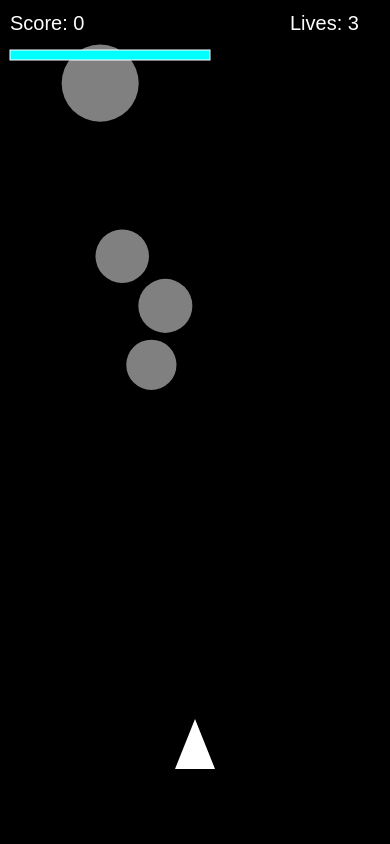
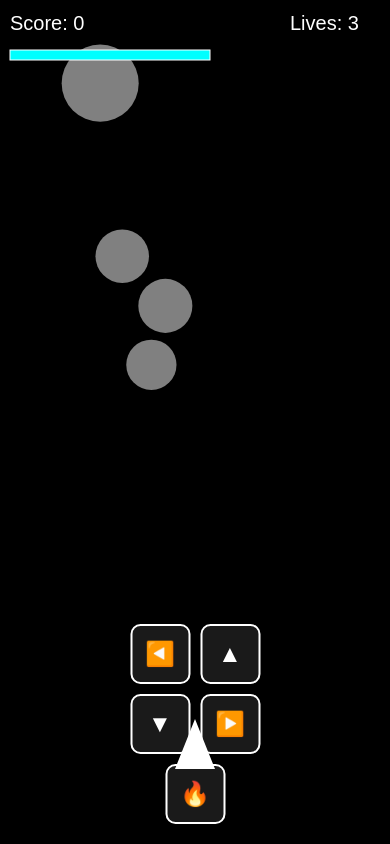
Before and after one commit to rtscosta/rtscosta-games, a plain HTML site: page asteroid_blaster.html in a window 390 px wide. Drawn offline with Linux system fonts and the light colour scheme.

Commit message:
Added mobile controls

```diff
--- a/asteroid_blaster.html
+++ b/asteroid_blaster.html
@@ -1,8 +1,8 @@
 <!DOCTYPE html>
 <html lang="en">
 <head>
-    <meta charset="UTF-8">
-    <meta name="viewport" content="width=device-width, initial-scale=1.0">
+    <meta charset="UTF-8" />
+    <meta name="viewport" content="width=device-width, initial-scale=1.0"/>
     <title>Asteroid Blaster</title>
     <style>
         body {
@@ -27,20 +27,53 @@
             text-align: center;
             font-size: 2rem;
             padding-top: 20%;
+            z-index: 100;
         }
         #gameOverScreen button {
             padding: 10px 20px;
             font-size: 1.2rem;
             margin-top: 20px;
         }
+        #mobileControls {
+            position: absolute;
+            bottom: 20px;
+            left: 50%;
+            transform: translateX(-50%);
+            display: flex;
+            flex-wrap: wrap;
+            justify-content: center;
+            gap: 10px;
+            z-index: 50;
+        }
+        #mobileControls button {
+            width: 60px;
+            height: 60px;
+            font-size: 24px;
+            background: rgba(255, 255, 255, 0.1);
+            color: white;
+            border: 2px solid white;
+            border-radius: 10px;
+            touch-action: manipulation;
+        }
     </style>
 </head>
 <body>
 <canvas id="gameCanvas"></canvas>
+
 <div id="gameOverScreen">
     <div id="finalScore">Your Score: 0</div>
     <button onclick="restartGame()">Restart</button>
 </div>
+
+<!-- Mobile Controls -->
+<div id="mobileControls">
+    <button id="leftBtn">◀️</button>
+    <button id="upBtn">▲</button>
+    <button id="downBtn">▼</button>
+    <button id="rightBtn">▶️</button>
+    <button id="fireBtn">🔥</button>
+</div>
+
 <script>
     const canvas = document.getElementById('gameCanvas');
     const ctx = canvas.getContext('2d');
@@ -79,8 +112,6 @@
     function drawSpaceship() {
         ctx.save();
         ctx.translate(spaceship.x, spaceship.y);
-
-            // Draw spaceship body
         ctx.fillStyle = 'white';
         ctx.beginPath();
         ctx.moveTo(0, -spaceship.height / 2);
@@ -89,7 +120,6 @@
         ctx.closePath();
         ctx.fill();
 
-            // Thruster
         if (keys['ArrowUp']) {
             ctx.fillStyle = 'orange';
             ctx.beginPath();
@@ -140,7 +170,6 @@
         ctx.fillText(`Score: ${Math.floor(spaceship.score)}`, 10, 30);
         ctx.fillText(`Lives: ${spaceship.lives}`, canvas.width - 100, 30);
 
-            // Laser cooldown bar
         const cooldownRatio = Math.min((Date.now() - spaceship.lastShot) / spaceship.cooldown, 1);
         ctx.fillStyle = 'cyan';
         ctx.fillRect(10, 50, 200 * cooldownRatio, 10);
@@ -190,7 +219,6 @@
                 const dx = laser.x - asteroid.x;
                 const dy = laser.y - asteroid.y;
                 if (Math.sqrt(dx * dx + dy * dy) < asteroid.size) {
-                        // Split asteroid into fragments
                     for (let i = 0; i < 3; i++) {
                         fragments.push({
                             x: asteroid.x,
@@ -285,7 +313,28 @@
         requestAnimationFrame(loop);
     }
 
+    // Start the game loop
     loop();
+
+    // Mobile touch support
+    function simulateKey(key, state) {
+        keys[key] = state;
+    }
+
+    document.getElementById('leftBtn').addEventListener('touchstart', () => simulateKey('ArrowLeft', true));
+    document.getElementById('leftBtn').addEventListener('touchend', () => simulateKey('ArrowLeft', false));
+
+    document.getElementById('rightBtn').addEventListener('touchstart', () => simulateKey('ArrowRight', true));
+    document.getElementById('rightBtn').addEventListener('touchend', () => simulateKey('ArrowRight', false));
+
+    document.getElementById('upBtn').addEventListener('touchstart', () => simulateKey('ArrowUp', true));
+    document.getElementById('upBtn').addEventListener('touchend', () => simulateKey('ArrowUp', false));
+
+    document.getElementById('downBtn').addEventListener('touchstart', () => simulateKey('ArrowDown', true));
+    document.getElementById('downBtn').addEventListener('touchend', () => simulateKey('ArrowDown', false));
+
+    document.getElementById('fireBtn').addEventListener('touchstart', () => simulateKey(' ', true));
+    document.getElementById('fireBtn').addEventListener('touchend', () => simulateKey(' ', false));
 </script>
 </body>
 </html>
```
Lines whose indentation alone changed are shown as unchanged.
